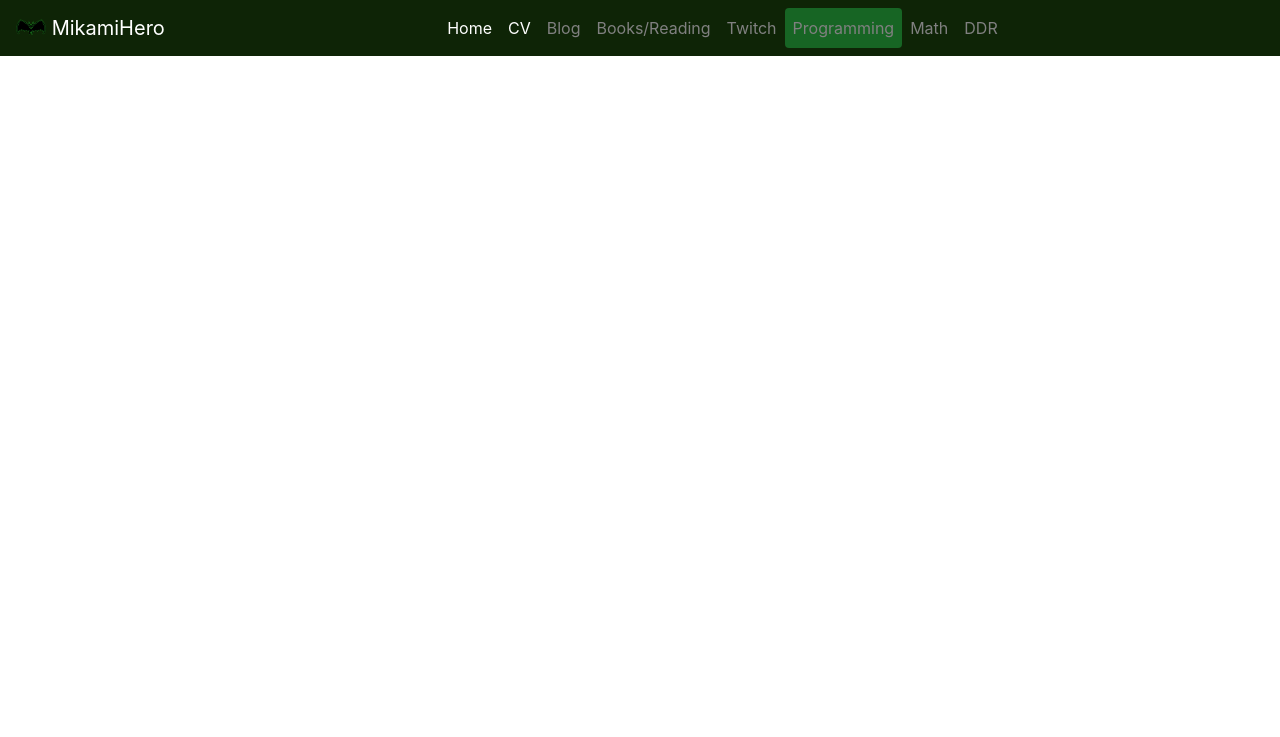
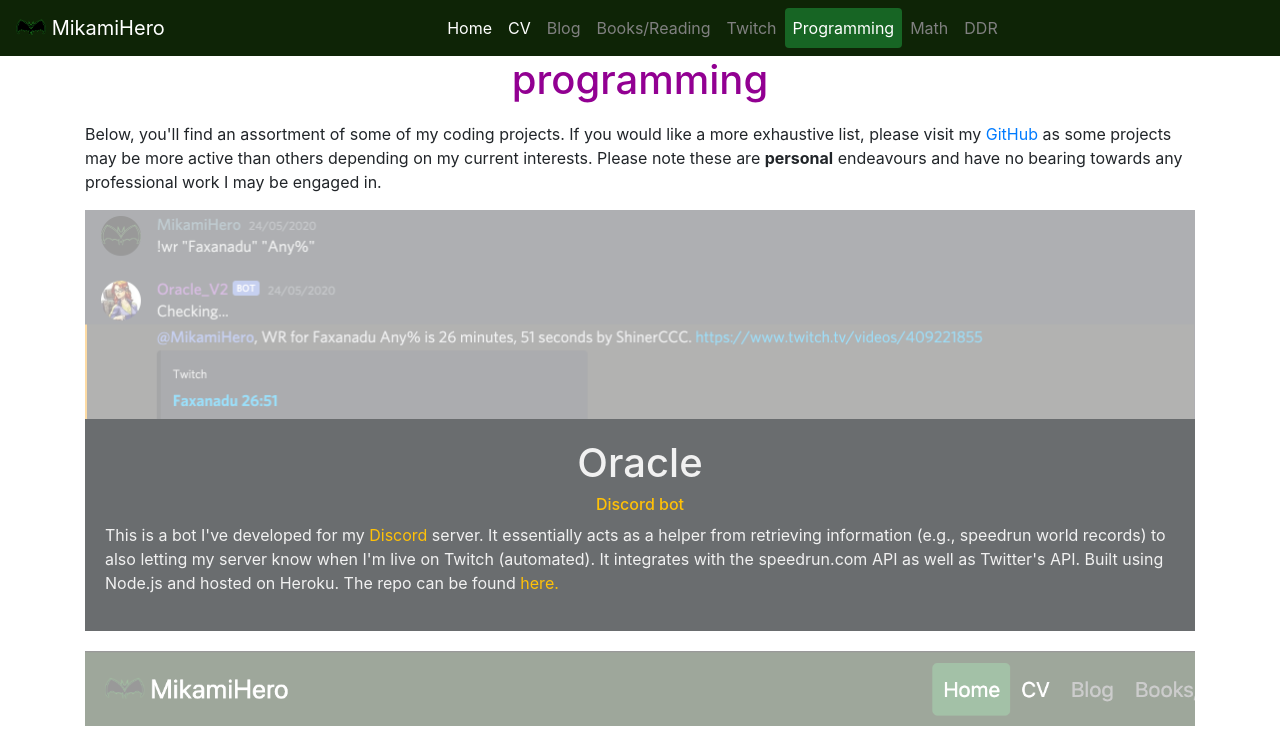
Before and after one commit to MikamiHero/mikamihero-website, a React (Create React App) app in the folder client/: page /programming in a window 1280 px wide. Shown: the top 737 px of the page. Built offline with nearby package versions, Linux system fonts and the light colour scheme.

Commit message:
Programming tab now up and running

```diff
--- a/client/src/App.js
+++ b/client/src/App.js
@@ -9,6 +9,7 @@
 import Home from "./containers/Home";
 import CV from "./containers/CV";
 import Blog from "./containers/Blog";
+import Programming from "./containers/Programming";
 import Contact from "./containers/Contact";
 import ThankYou from "./containers/ThankYou";
 import ErrorPage from "./containers/ErrorPage";
@@ -30,6 +31,7 @@
             <Route exact path="/" exact component={Home} />
             <Route exact path="/cv" exact component={CV} />
             <Route exact path="/blog" exact component={Blog} />
+            <Route exact path="/programming" exact component={Programming} />
             <Route exact path="/contact" exact component={Contact} />
             <Route exact path="/thankyou" exact component={ThankYou} />
             <Route exact path="/error" exact component={ErrorPage} />
--- a/client/src/components/MainNavbar/index.js
+++ b/client/src/components/MainNavbar/index.js
@@ -30,9 +30,7 @@
           <NavLink disabled href="/twitch">
             Twitch
           </NavLink>
-          <NavLink disabled href="/programming">
-            Programming
-          </NavLink>
+          <NavLink href="/programming">Programming</NavLink>
           <NavLink disabled href="/math">
             Math
           </NavLink>
--- /dev/null
+++ b/client/src/containers/Programming/index.js
@@ -0,0 +1,70 @@
+import React from "react";
+import Container from "react-bootstrap/Container";
+import Row from "react-bootstrap/Row";
+import Col from "react-bootstrap/Col";
+
+// stylesheets and other assets
+import "./style.css";
+import OracleBotDemo from "../../assets/img/OracleBotDemo.png";
+import WebsiteDemo from "../../assets/img/WebsiteDemo.png";
+
+// GitHub URL
+const gitHubURL = "https://github.com/MikamiHero";
+
+const Programming = (props) => {
+  return (
+    <Container>
+      <Row>
+        <Col lg={12}>
+          <h1 className="programming-heading ">programming</h1>
+        </Col>
+      </Row>
+      <Row>
+        <Col lg={12}>
+          <p>
+            Below, you'll find an assortment of some of my coding projects. If you would like a more exhaustive list,
+            please visit my <a href={gitHubURL}>GitHub</a> as some projects may be more active than others depending on
+            my current interests. Please note these are <b>personal</b> endeavours and have no bearing towards any
+            professional work I may be engaged in.
+          </p>
+        </Col>
+      </Row>
+      <Row className="programming-project">
+        <img src={OracleBotDemo} className="programming-project-img" />
+
+        <div className="programming-project-content">
+          <h1 className="text-center">Oracle</h1>
+          <h6 className="text-warning text-center">Discord bot</h6>
+          <p>
+            This is a bot I've developed for my{" "}
+            <a className="text-warning" href="https://discord.gg/MikamiHero">
+              Discord
+            </a>{" "}
+            server. It essentially acts as a helper from retrieving information (e.g., speedrun world records) to also
+            letting my server know when I'm live on Twitch (automated). It integrates with the speedrun.com API as well
+            as Twitter's API. Built using Node.js and hosted on Heroku. The repo can be found{" "}
+            <a className="text-warning" href="https://github.com/MikamiHero/oracle-discord-bot">
+              here.
+            </a>
+          </p>
+        </div>
+        <href />
+      </Row>
+      <Row className="programming-project">
+        <img src={WebsiteDemo} className="programming-project-img" />
+        <div className="programming-project-content">
+          <h1 className="text-center">This website</h1>
+          <h6 className="text-info text-center">Web development</h6>
+          <p>
+            The code base for this website. Built using the MERN stack and hosted on Heroku. The repo can be found{" "}
+            <a className="text-info" href="https://github.com/MikamiHero/mikamihero-website">
+              here.
+            </a>
+          </p>
+        </div>
+      </Row>
+    </Container>
+  );
+};
+
+export default Programming;
--- /dev/null
+++ b/client/src/containers/Programming/style.css
@@ -0,0 +1,51 @@
+.container {
+  margin-bottom: 10px;
+}
+
+.programming-heading {
+  text-align: center;
+  color: #920092;
+  padding-bottom: 10px;
+}
+
+.striped-border {
+  border: 1px dashed #000;
+  width: 50%;
+  margin: auto;
+  margin-top: 5%;
+  margin-bottom: 5%;
+}
+
+.project-thumbnail {
+  max-width: 128px;
+  max-height: 128px;
+}
+
+.link {
+  font-size: 17px;
+  color: #fff;
+}
+.link:hover {
+  color: #00f;
+}
+
+.programming-project-img {
+  width: 100%;
+  height: auto;
+  opacity: 0.4;
+}
+
+.programming-project {
+  position: relative;
+  margin: 0 auto; /* Center it */
+  padding-bottom: 20px;
+}
+
+.programming-project-content {
+  background: rgb(0, 0, 0); /* Fallback color */
+  background: rgba(44, 47, 51, 0.7); /* Black background with 0.5 opacity */
+  color: #f1f1f1; /* Grey text */
+  width: 100%; /* Full width */
+  height: 100%;
+  padding: 20px; /* Some padding */
+}
```
Also changed, not shown: client/src/assets/img/OracleBotDemo.png (added), client/src/assets/img/WebsiteDemo.png (added).
